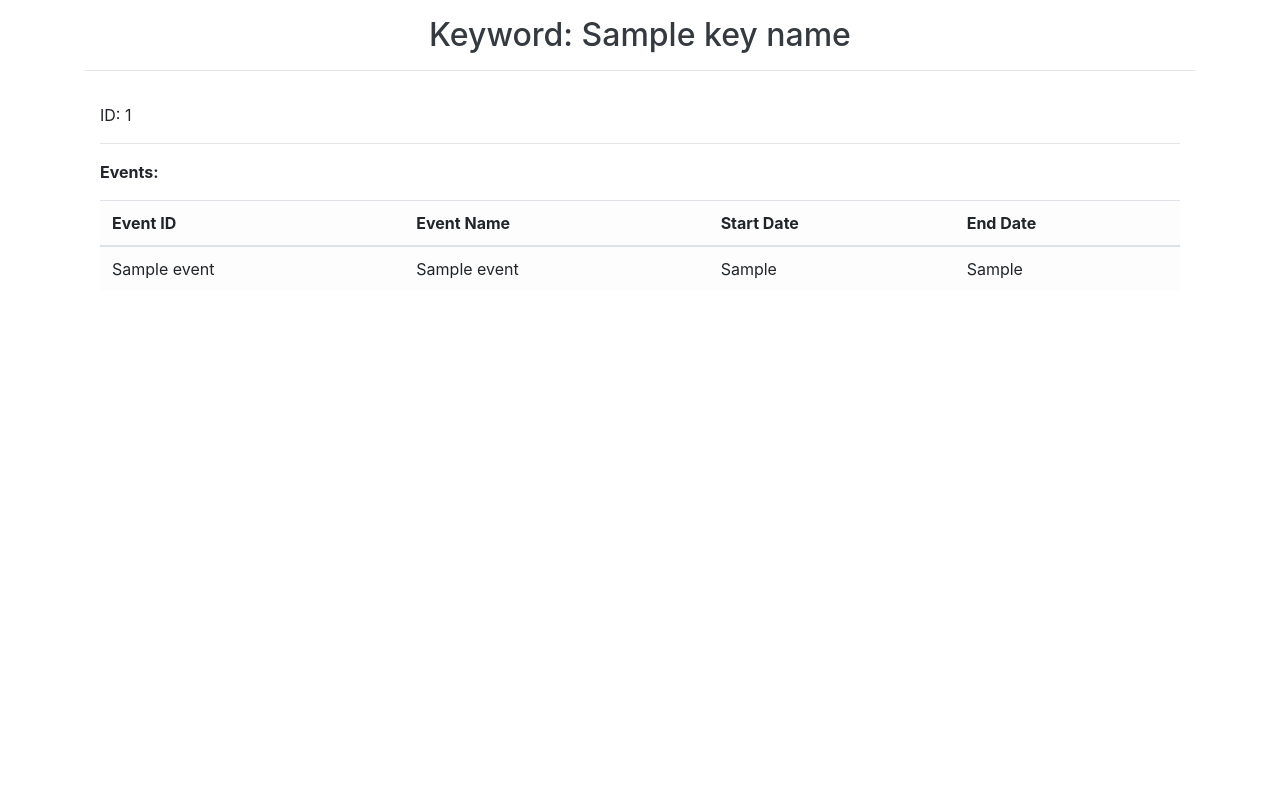
After one commit to jcoeus/xenia, a Flask app: template templates/keyword_page.html in a window 1280 px wide. The commit adds this page. Run offline with Flask 2, Linux system fonts and the light colour scheme; the template is opened without the code that fills it: most values are stand-ins (such as "Sample title", 1, 10 or a date in 2020); parts of the project's set-up code (start-up, migrations or seed data) failed here and were passed over; some libraries are stand-ins or nearby versions.

Commit message:
added keyword pages

```diff
--- a/server.py
+++ b/server.py
@@ -637,6 +637,38 @@ def del_partner(part_id):
 
   return redirect('/partners')
 
+@app.route('/keywords')
+def keywords():
+  cursor = g.conn.execute("SELECT * FROM keyword")
+  keywords = {}
+  for result in cursor:
+    keywords[result['top_id']] = result['top_name']
+  cursor.close()
+
+  context = dict(keywords = keywords)
+  return render_template("keywords.html", **context)
+
+@app.route('/keywords/$<key_id>')
+def get_keyword(key_id):
+  print "get keyword accessed"
+  cmd = "SELECT * FROM keyword WHERE top_id = :top_id1"
+  cursor = g.conn.execute(text(cmd), top_id1 = key_id)
+  result = cursor.fetchone()
+  context = {'key_id':result['top_id'],'key_name':result['top_name']}
+  events = {}
+
+  try:
+    cmd = "SELECT e.ev_id, e.ev_name, e.day_start, e.day_end FROM event e INNER JOIN cover c ON e.ev_id = c.ev_id WHERE c.top_id = :top_id1"
+    cursor = g.conn.execute(text(cmd), top_id1 = key_id)
+    for result in cursor:
+      events[result['ev_id']] = {'ev_name':result['ev_name'], 'day_start':result['day_start'], 'day_end':result['day_end']}
+    tmp = dict(events = events)
+    context.update(tmp)
+  except:
+    print "something went wrong fetching recent events"
+
+  cursor.close()
+  return render_template("keyword_page.html", **context)
 
 @app.route('/logout/')
 def logout():
--- a/templates/event_page.html
+++ b/templates/event_page.html
@@ -88,7 +88,7 @@
                                     {% if key_name %}
                                     <p><b>Keywords:</b></p>
                                     {% for n in key_name %}
-                                        <a href ="/keywords/#{{n}}">#{{key_name[n]}} </a>
+                                        <a href ="/keywords/${{n}}">#{{key_name[n]}} </a>
                                     {% endfor %}
                                     {% else %}
                                     <p><b>There are no keywords</b></p>
--- /dev/null
+++ b/templates/keyword_page.html
@@ -0,0 +1,81 @@
+<html>
+    <head>
+        <link rel="stylesheet" href="https://maxcdn.bootstrapcdn.com/bootstrap/4.0.0/css/bootstrap.min.css" integrity="sha384-Gn5384xqQ1aoWXA+058RXPxPg6fy4IWvTNh0E263XmFcJlSAwiGgFAW/dAiS6JXm" crossorigin="anonymous">
+    </head>
+    <body>
+        <div class="container">
+            <header class="blog-header py-3">
+                <div class="row flex-nowrap justify-content-between align-items-center">
+                        <div class="col-12 text-center">
+                            <h2 class="blog-header-logo text-dark">
+                                Keyword: {{key_name}}
+
+                                <hr>
+                            </h2>
+
+                        </div>
+
+                </div>
+            </header>
+            <main role="main" class="container">
+                <div class="row">
+                    <div class="col-md-12 blog-main">
+                        <div class="blog-post">
+                            <p class="blog-post-meta">
+                                ID: {{ key_id }}
+                            </p>
+                            <hr>
+
+                            <p>
+                                    {% if events %}
+                                    <p><b>Events:</b></p>
+
+                                            <table class="table table-light">
+                                <thead>
+                                    <tr>
+                                        <th scope="col">Event ID</th>
+                                        <th scope="col">Event Name</th>
+                                        <th scope="col">Start Date</th>
+                                        <th scope="col">End Date</th>
+                                    </tr>
+                                </thead>
+                                <tbody>
+
+                                    {% for n in events %}
+                                    <tr class='click-red' data-href="/events/~{{n}}">
+                                        <td>{{n}}</td>
+                                        <td>{{events[n]['ev_name']}}</td>
+                                        <td>{{events[n]['day_start']}}</td>
+                                        <td>{{events[n]['day_end']}}</td>
+                                    </tr>
+                                    {% endfor %}
+
+                                </tbody>
+                            </table>
+                                    {% else %}
+                                    <p><b>There are no events associated with this keyword</b></p>
+                                    {% endif %}
+                                </p>
+
+                        </div>
+                    </div>
+
+                </div>
+            </main>
+        </div>
+
+
+        </div>
+        <script src="https://code.jquery.com/jquery-3.2.1.slim.min.js" integrity="sha384-KJ3o2DKtIkvYIK3UENzmM7KCkRr/rE9/Qpg6aAZGJwFDMVNA/GpGFF93hXpG5KkN" crossorigin="anonymous"></script>
+        <script src="https://cdnjs.cloudflare.com/ajax/libs/popper.js/1.12.9/umd/popper.min.js" integrity="sha384-ApNbgh9B+Y1QKtv3Rn7W3mgPxhU9K/ScQsAP7hUibX39j7fakFPskvXusvfa0b4Q" crossorigin="anonymous"></script>
+        <script src="https://maxcdn.bootstrapcdn.com/bootstrap/4.0.0/js/bootstrap.min.js" integrity="sha384-JZR6Spejh4U02d8jOt6vLEHfe/JQGiRRSQQxSfFWpi1MquVdAyjUar5+76PVCmYl" crossorigin="anonymous"></script>
+        <script>
+            jQuery(document).ready(function($) {
+                $(".click-red").click(function() {
+                    window.location = $(this).data("href");
+                });
+            });
+        </script>
+    </body>
+
+</html>
```
Also changed, not shown: templates/keywords.html (added, +53 -0 lines).
